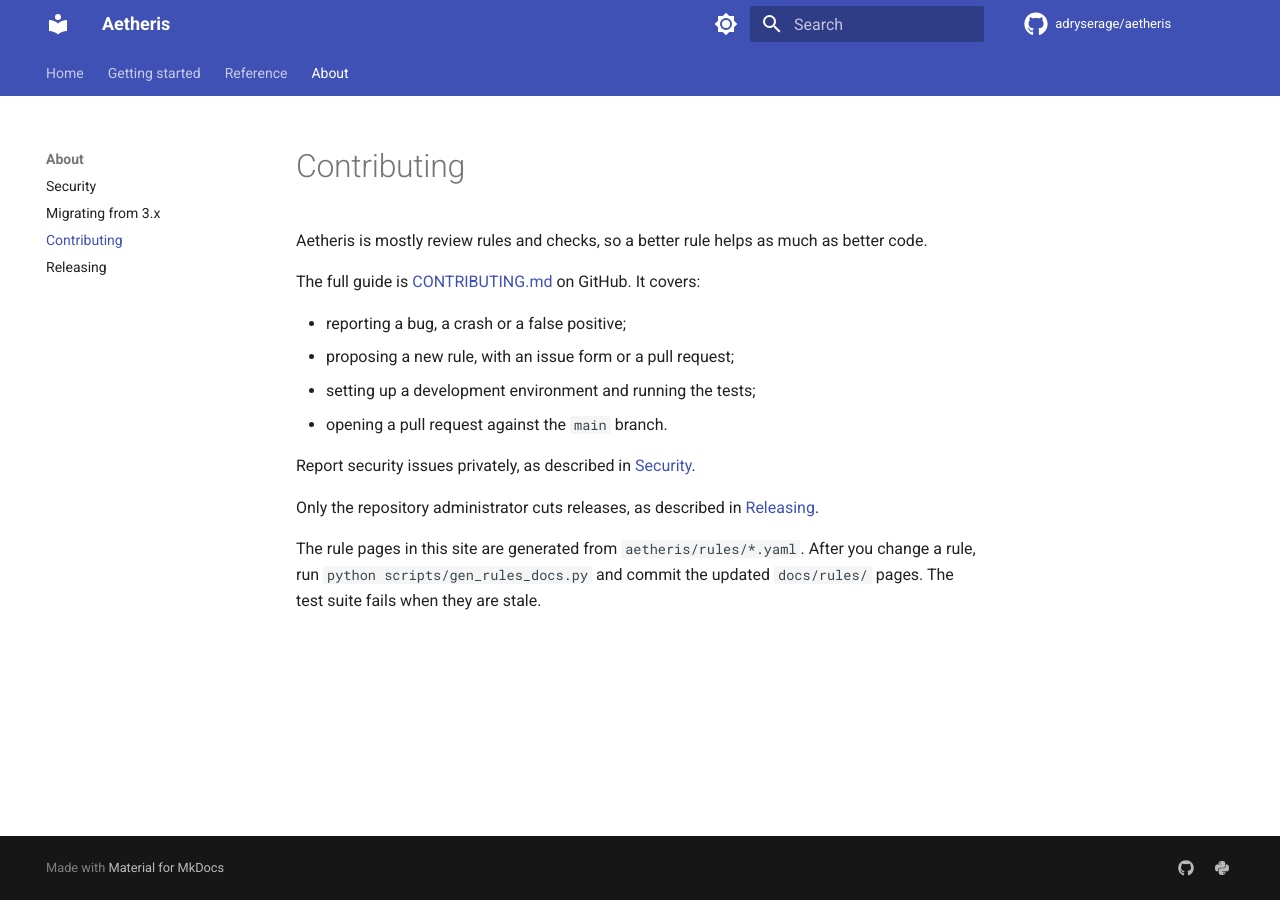
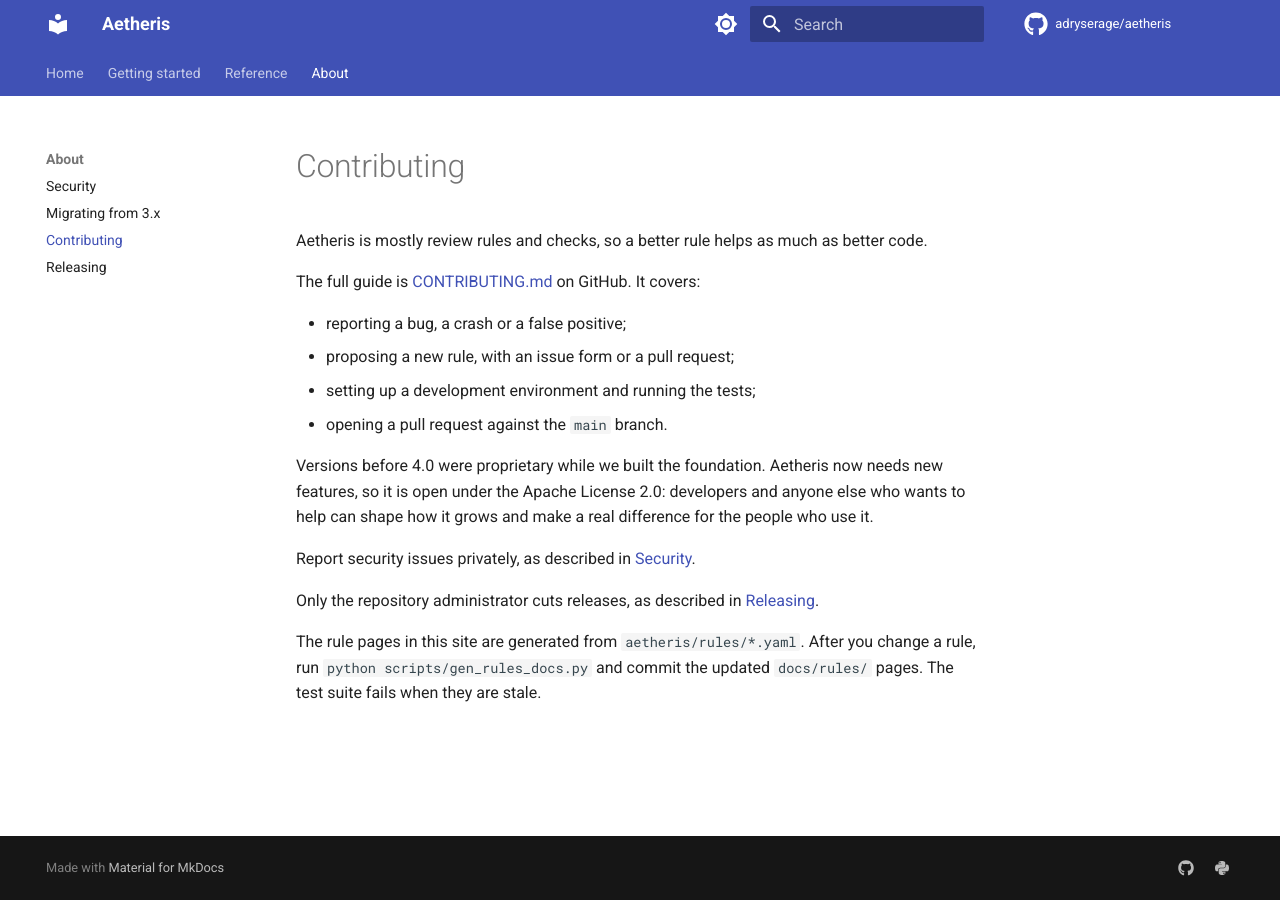
Before and after one commit to adryserage/Aetheris, an MkDocs documentation site: the page built from docs/contributing.md, in a window 1280 px wide. Built offline with MkDocs 1.6.1 and Material for MkDocs 9.7.7, drawn with Linux system fonts in a browser that asks for light colours; comment, search, counter and statistics services are not loaded.

Commit message:
docs: explique le passage à Apache 2.0 dans le guide de contribution (#30)
CONTRIBUTING.md et docs/contributing.md disent pourquoi Aetheris est passé sous Apache 2.0 : les versions avant la 4.0 étaient propriétaires le temps de bâtir la base, et le projet s'ouvre maintenant aux contributeurs pour ses nouvelles fonctions.

Suivi : AETHERIS-34

```diff
--- a/docs/contributing.md
+++ b/docs/contributing.md
@@ -9,6 +9,8 @@ The full guide is [CONTRIBUTING.md](https://github.com/adryserage/aetheris/blob/
 - setting up a development environment and running the tests;
 - opening a pull request against the `main` branch.
 
+Versions before 4.0 were proprietary while we built the foundation. Aetheris now needs new features, so it is open under the Apache License 2.0: developers and anyone else who wants to help can shape how it grows and make a real difference for the people who use it.
+
 Report security issues privately, as described in [Security](security.md).
 
 Only the repository administrator cuts releases, as described in [Releasing](releasing.md).
```
Also changed, not shown: CONTRIBUTING.md (+2 -0 lines).
